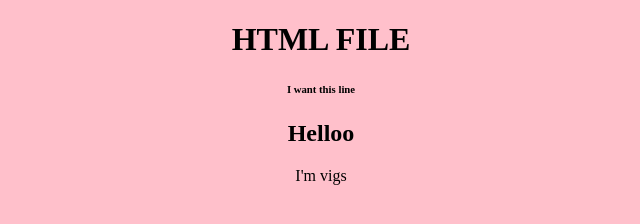
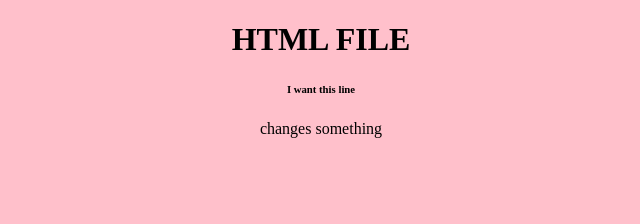
Before and after one commit to vigneshwari-c/Fullstack, a plain HTML site: page index.html in a window 1280 px wide. Shown: the whole page, without its empty margins (319-959 px from the left). Drawn offline with Linux system fonts and the light colour scheme.

Commit message:
Update index.html

```diff
--- a/index.html
+++ b/index.html
@@ -9,7 +9,6 @@
 <body>
     <h1>HTML FILE</h1>
     <h6>I want this line</h6>
-    <h2>Helloo</h2>
-    I'm vigs
+    changes something
 </body>
 </html>
```
